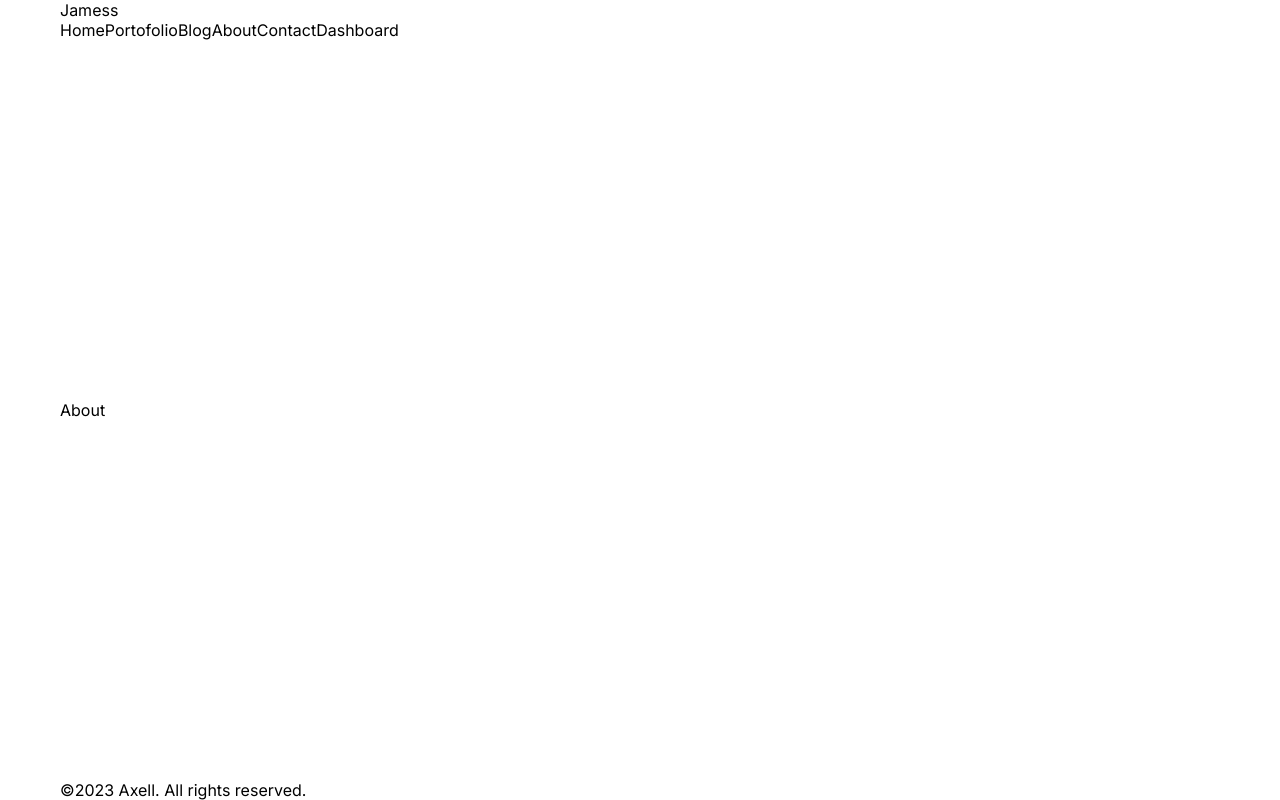
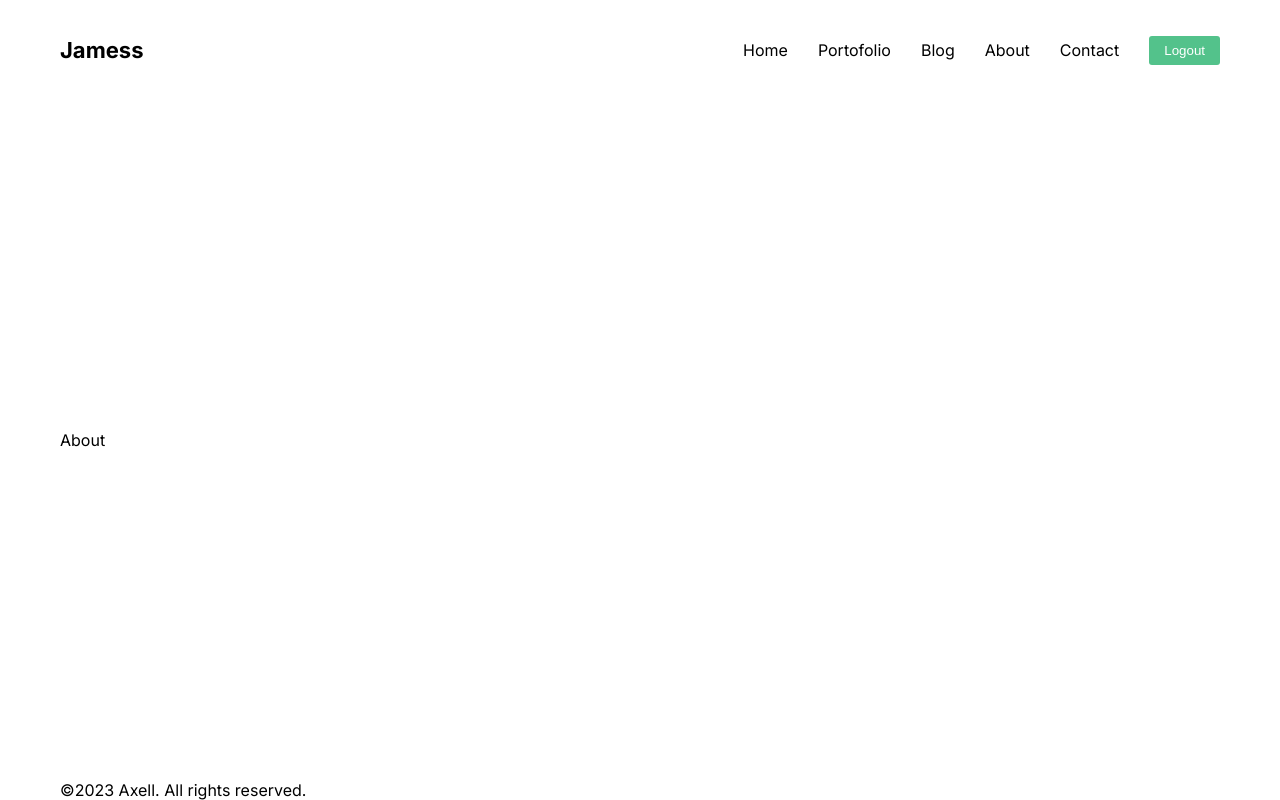
Before and after one commit to choiruladamm/fullstack-blogs, a Next.js app: page /about in a window 1280 px wide. Built offline with nearby package versions, Linux system fonts and the light colour scheme.

Commit message:
Styling navbar

```diff
--- a/src/components/Navbar/Navbar.jsx
+++ b/src/components/Navbar/Navbar.jsx
@@ -1,17 +1,23 @@
 import Link from "next/link";
 import React from "react";
+import styles from "./navbar.module.css";
 import { links } from "./links";
 
 const Navbar = () => {
   return (
-    <div>
-      <Link href="/">Jamess</Link>
-      <div>
+    <div className={styles.container}>
+      <Link href="/" className={styles.logo}>
+        Jamess
+      </Link>
+      <div className={styles.links}>
         {links.map((link) => (
-          <Link key={link.id} href={link.url} className="">
+          <Link key={link.id} href={link.url} className={styles.link}>
             {link.title}
           </Link>
         ))}
+        <button className={styles.logout}>
+          Logout
+        </button>
       </div>
     </div>
   );
--- a/src/components/Navbar/links.js
+++ b/src/components/Navbar/links.js
@@ -24,9 +24,9 @@ export const links = [
     title: "Contact",
     url: "/contact",
   },
-  {
-    id: 6,
-    title: "Dashboard",
-    url: "/dashboard",
-  },
+  // {
+  //   id: 6,
+  //   title: "Dashboard",
+  //   url: "/dashboard",
+  // },
 ];
--- /dev/null
+++ b/src/components/Navbar/navbar.module.css
@@ -0,0 +1,26 @@
+.container {
+  height: 100px;
+  display: flex;
+  justify-content: space-between;
+  align-items: center;
+}
+
+.logo {
+  font-weight: bold;
+  font-size: 22px;
+}
+
+.links {
+  display: flex;
+  align-items: center;
+  gap: 30px;
+}
+
+.logout {
+  padding: 7px 15px;
+  border: none;
+  background-color: #53c28b;
+  color: white;
+  cursor: pointer;
+  border-radius: 3px;
+}
```
